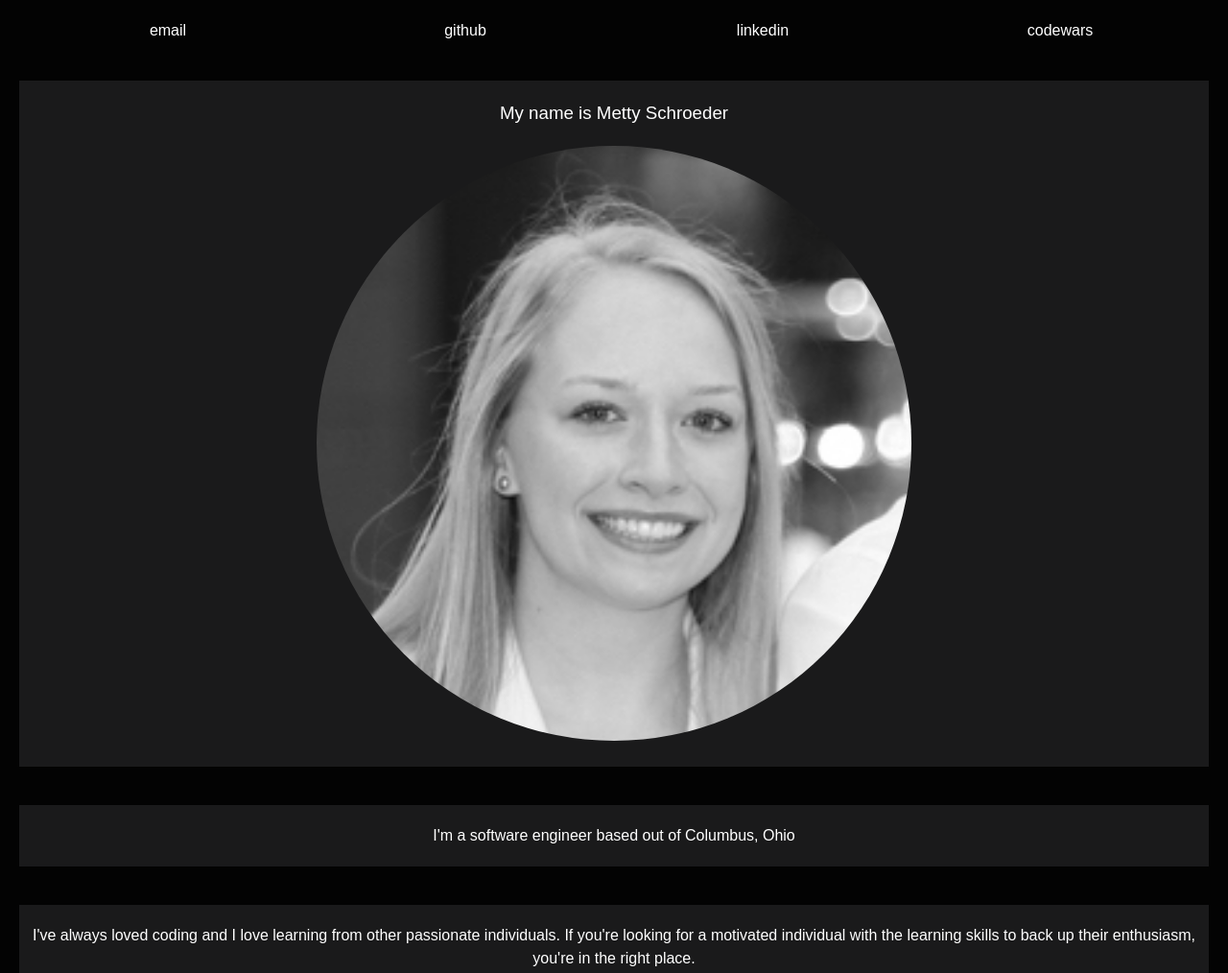
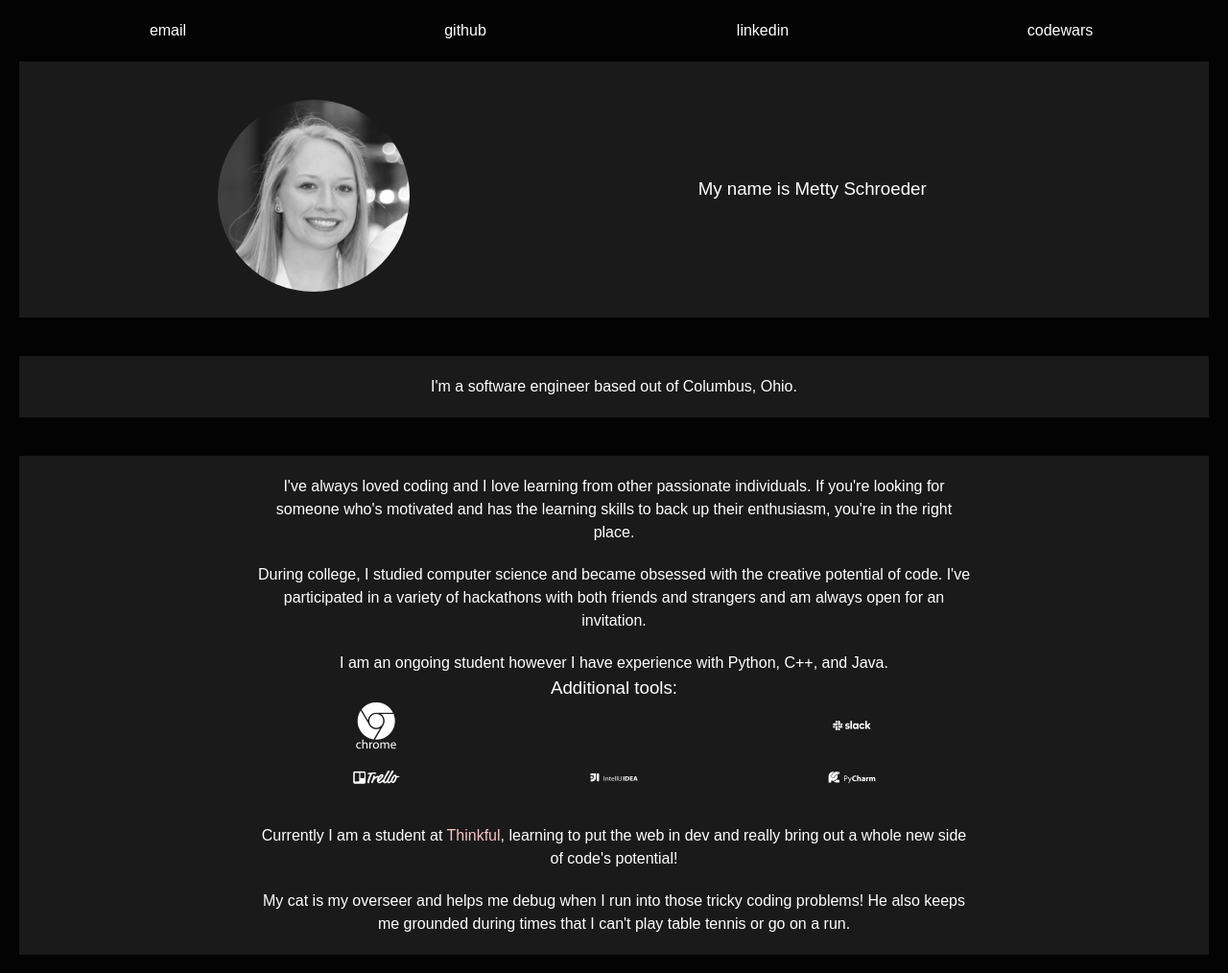
Before and after one commit to MettyS/sample-portfolio, a plain HTML site: page index.html in a window 1280 px wide. Shown: the top 1014 px of the page at 96% size. Drawn offline with nearby package versions, Linux system fonts and the light colour scheme.

Commit message:
Updated css and html to be responsive for first draft

```diff
--- a/index.html
+++ b/index.html
@@ -33,13 +33,13 @@
       </section>
 
       <section id='intro'>
-        <div class='info'>I'm a software engineer based out of Columbus, Ohio</div>
+        <div class='info'>I'm a software engineer based out of Columbus, Ohio.</div>
       </section>
 
       <section id='about-me'>
           <div class='info'>
             I've always loved coding and I love learning from other passionate individuals.
-            If you're looking for a motivated individual with the learning skills to back up their enthusiasm, you're in the right place.
+            If you're looking for someone who's motivated and has the learning skills to back up their enthusiasm, you're in the right place.
           </div>
 
           <div class='info'>
@@ -48,7 +48,8 @@
 
           <div class='info'>
             <div>
-              I am an ongoing student, however I have experience with Python, C++, and Java. Additional tools:
+              I am an ongoing student however I have experience with Python, C++, and Java.
+              <h3>Additional tools:</h3>
             </div>
             <div class='logo-list'>
               <ol>
@@ -103,7 +104,6 @@
                 <input id="user-email" type="text" name="email">
               </div>
             </div>
-
             <label for="user-message">Message:</label>
             <textarea id="user-message" name="message" placeholder="What can I do for you?"></textarea>
             <button type="submit">Submit</button>
--- a/script.js
+++ b/script.js
@@ -1 +1,6 @@
 'use strict';
+
+document.getElementById('.link').addEventListener('hover',
+function(e) {
+  e.style.borderBottom = 'solid';
+});
--- a/style.css
+++ b/style.css
@@ -29,6 +29,13 @@ body {
 
 .link {
 	text-decoration: none;
+	padding-bottom: 10px;
+	border-color: white;
+	border-bottom: 2px transparent solid;
+}
+
+.link:hover {
+	border-bottom: 2px solid;
 }
 
 .in-text-link {
@@ -61,7 +68,7 @@ section {
 }
 
 .info {
-	margin: 0 0 20px 0;
+	margin-bottom: 20px;
 }
 
 #intro .info {
@@ -90,10 +97,10 @@ section {
 	text-decoration: none;
 }
 
-#project div {
+#project .fake-project {
 	padding: 100px 0;
 	background-color: #272729;
-	margin-bottom: 5px;
+	margin: 0 10% 5px 10%;
 }
 
 #contact .wrapper #email-form{
@@ -138,6 +145,49 @@ form {
 	color: black;
 }
 
+
+@media all and (min-width: 600px) {
+
+	header .wrapper {
+		margin-bottom: 0;
+	}
+	main .wrapper {
+		margin-top: 0;
+	}
+
+	.profile-pic {
+		width: 200px;
+		margin-left: 50%;
+	}
+
+	#image-and-name {
+		display: flex;
+		flex-direction: row-reverse;
+		align-items: center;
+	}
+
+	#image-and-name div {
+		flex: 2;
+		text-align: left;
+	}
+
+	#image-and-name .profile-pic-container {
+		flex: 1;
+	}
+
+	#about-me {
+		padding: 0 20% 0 20%
+	}
+
+	.info {
+		margin-top: 20px;
+	}
+
+	form {
+		margin: 0 30% 0 30%;
+	}
+
+}
 /*
 section {
 	border: blue 1px solid;
```
